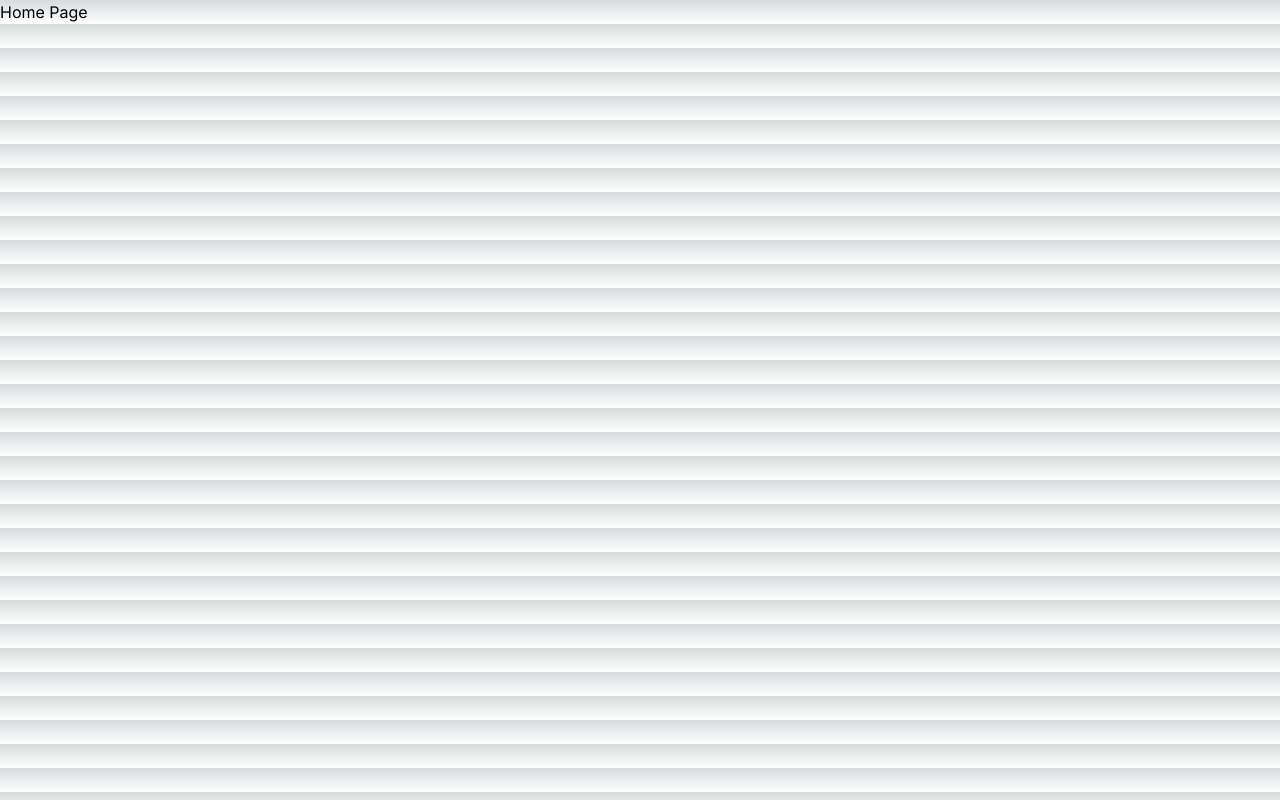
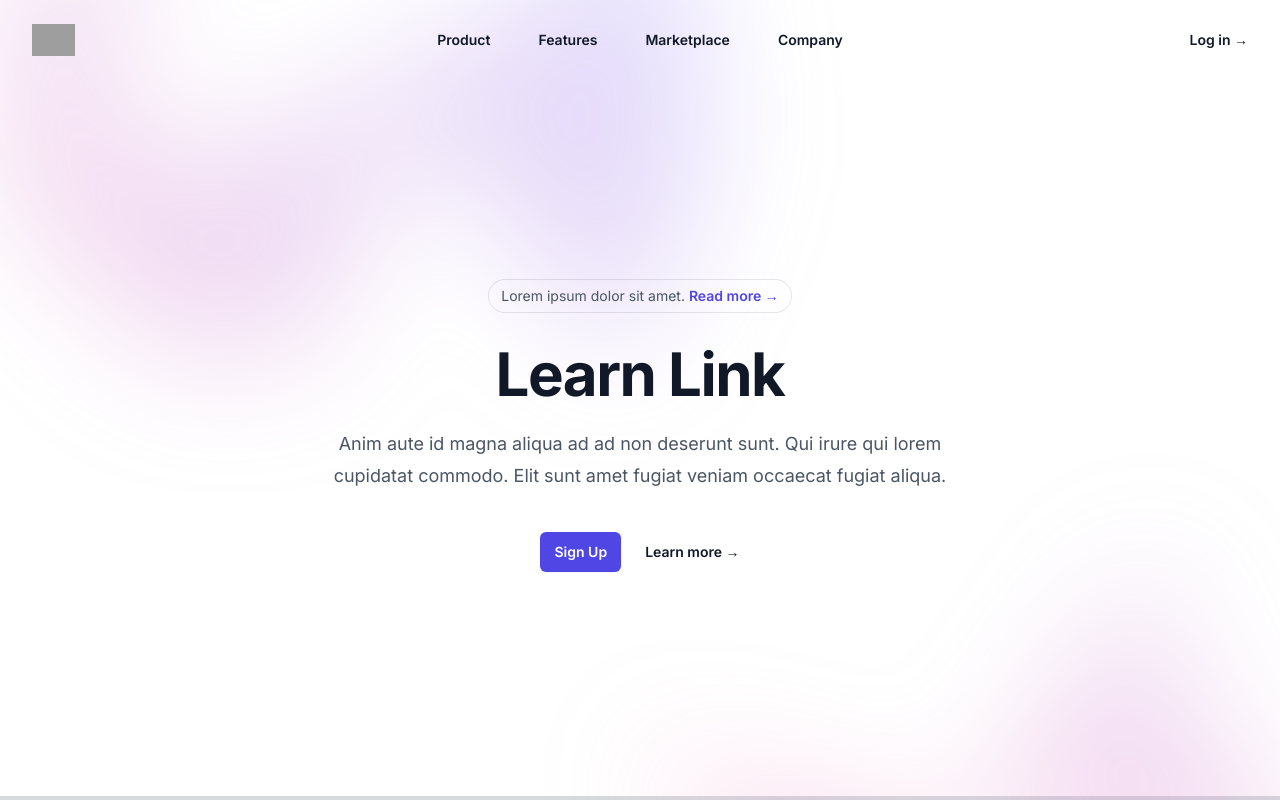
Before and after one commit to jsoto007/learn-link, a Next.js app in the folder client/: page / in a window 1280 px wide. Shown: the top 800 px of the page. Built offline with nearby package versions, Linux system fonts and the light colour scheme; grey boxes are pictures that could not be loaded.

Commit message:
added initial home page placeholder content

```diff
--- a/client/package.json
+++ b/client/package.json
@@ -9,6 +9,8 @@
     "lint": "next lint"
   },
   "dependencies": {
+    "@headlessui/react": "^1.7.17",
+    "@heroicons/react": "^2.0.18",
     "autoprefixer": "10.4.16",
     "eslint": "8.50.0",
     "eslint-config-next": "13.5.2",
--- a/client/src/app/page.js
+++ /dev/null
@@ -1,9 +0,0 @@
-import Image from 'next/image'
-
-export default function Home() {
-  return (
-    <main>
-      <h1>Home Page</h1>
-    </main>
-  )
-}
--- /dev/null
+++ b/client/src/app/page.jsx
@@ -0,0 +1,163 @@
+"use client"
+
+import { useState } from 'react'
+import { Dialog } from '@headlessui/react'
+import { Bars3Icon, XMarkIcon } from '@heroicons/react/24/outline'
+
+const navigation = [
+  { name: 'Product', href: '#' },
+  { name: 'Features', href: '#' },
+  { name: 'Marketplace', href: '#' },
+  { name: 'Company', href: '#' },
+]
+
+export default function Home() {
+  const [mobileMenuOpen, setMobileMenuOpen] = useState(false)
+
+  return (
+    <main>
+      <div className="bg-white">
+        <header className="absolute inset-x-0 top-0 z-50">
+          <nav className="flex items-center justify-between p-6 lg:px-8" aria-label="Global">
+            <div className="flex lg:flex-1">
+              <a href="#" className="-m-1.5 p-1.5">
+                <span className="sr-only">Your Company</span>
+                <img
+                  className="h-8 w-auto"
+                  src="https://tailwindui.com/img/logos/mark.svg?color=indigo&shade=600"
+                  alt=""
+                />
+              </a>
+            </div>
+            <div className="flex lg:hidden">
+              <button
+                type="button"
+                className="-m-2.5 inline-flex items-center justify-center rounded-md p-2.5 text-gray-700"
+                onClick={() => setMobileMenuOpen(true)}
+              >
+                <span className="sr-only">Open main menu</span>
+                <Bars3Icon className="h-6 w-6" aria-hidden="true" />
+              </button>
+            </div>
+            <div className="hidden lg:flex lg:gap-x-12">
+              {navigation.map((item) => (
+                <a key={item.name} href={item.href} className="text-sm font-semibold leading-6 text-gray-900">
+                  {item.name}
+                </a>
+              ))}
+            </div>
+            <div className="hidden lg:flex lg:flex-1 lg:justify-end">
+              <a href="#" className="text-sm font-semibold leading-6 text-gray-900">
+                Log in <span aria-hidden="true">&rarr;</span>
+              </a>
+            </div>
+          </nav>
+          <Dialog as="div" className="lg:hidden" open={mobileMenuOpen} onClose={setMobileMenuOpen}>
+            <div className="fixed inset-0 z-50" />
+            <Dialog.Panel className="fixed inset-y-0 right-0 z-50 w-full overflow-y-auto bg-white px-6 py-6 sm:max-w-sm sm:ring-1 sm:ring-gray-900/10">
+              <div className="flex items-center justify-between">
+                <a href="#" className="-m-1.5 p-1.5">
+                  <span className="sr-only">Your Company</span>
+                  <img
+                    className="h-8 w-auto"
+                    src="https://tailwindui.com/img/logos/mark.svg?color=indigo&shade=600"
+                    alt=""
+                  />
+                </a>
+                <button
+                  type="button"
+                  className="-m-2.5 rounded-md p-2.5 text-gray-700"
+                  onClick={() => setMobileMenuOpen(false)}
+                >
+                  <span className="sr-only">Close menu</span>
+                  <XMarkIcon className="h-6 w-6" aria-hidden="true" />
+                </button>
+              </div>
+              <div className="mt-6 flow-root">
+                <div className="-my-6 divide-y divide-gray-500/10">
+                  <div className="space-y-2 py-6">
+                    {navigation.map((item) => (
+                      <a
+                        key={item.name}
+                        href={item.href}
+                        className="-mx-3 block rounded-lg px-3 py-2 text-base font-semibold leading-7 text-gray-900 hover:bg-gray-50"
+                      >
+                        {item.name}
+                      </a>
+                    ))}
+                  </div>
+                  <div className="py-6">
+                    <a
+                      href="#"
+                      className="-mx-3 block rounded-lg px-3 py-2.5 text-base font-semibold leading-7 text-gray-900 hover:bg-gray-50"
+                    >
+                      Log in
+                    </a>
+                  </div>
+                </div>
+              </div>
+            </Dialog.Panel>
+          </Dialog>
+        </header>
+
+        <div className="relative isolate px-6 pt-14 lg:px-8">
+          <div
+            className="absolute inset-x-0 -top-40 -z-10 transform-gpu overflow-hidden blur-3xl sm:-top-80"
+            aria-hidden="true"
+          >
+            <div
+              className="relative left-[calc(50%-11rem)] aspect-[1155/678] w-[36.125rem] -translate-x-1/2 rotate-[30deg] bg-gradient-to-tr from-[#ff80b5] to-[#9089fc] opacity-30 sm:left-[calc(50%-30rem)] sm:w-[72.1875rem]"
+              style={{
+                clipPath:
+                  'polygon(74.1% 44.1%, 100% 61.6%, 97.5% 26.9%, 85.5% 0.1%, 80.7% 2%, 72.5% 32.5%, 60.2% 62.4%, 52.4% 68.1%, 47.5% 58.3%, 45.2% 34.5%, 27.5% 76.7%, 0.1% 64.9%, 17.9% 100%, 27.6% 76.8%, 76.1% 97.7%, 74.1% 44.1%)',
+              }}
+            />
+          </div>
+          <div className="mx-auto max-w-2xl py-32 sm:py-48 lg:py-56">
+            <div className="hidden sm:mb-8 sm:flex sm:justify-center">
+              <div className="relative rounded-full px-3 py-1 text-sm leading-6 text-gray-600 ring-1 ring-gray-900/10 hover:ring-gray-900/20">
+              Lorem ipsum dolor sit amet.{' '}
+                <a href="#" className="font-semibold text-indigo-600">
+                  <span className="absolute inset-0" aria-hidden="true" />
+                  Read more <span aria-hidden="true">&rarr;</span>
+                </a>
+              </div>
+            </div>
+            <div className="text-center">
+              <h1 className="text-4xl font-bold tracking-tight text-gray-900 sm:text-6xl">
+                Learn Link
+              </h1>
+              <p className="mt-6 text-lg leading-8 text-gray-600">
+                Anim aute id magna aliqua ad ad non deserunt sunt. Qui irure qui lorem cupidatat commodo. Elit sunt amet
+                fugiat veniam occaecat fugiat aliqua.
+              </p>
+              <div className="mt-10 flex items-center justify-center gap-x-6">
+                <a
+                  href="#"
+                  className="rounded-md bg-indigo-600 px-3.5 py-2.5 text-sm font-semibold text-white shadow-sm hover:bg-indigo-500 focus-visible:outline focus-visible:outline-2 focus-visible:outline-offset-2 focus-visible:outline-indigo-600"
+                >
+                  Sign Up
+                </a>
+                <a href="#" className="text-sm font-semibold leading-6 text-gray-900">
+                  Learn more <span aria-hidden="true">→</span>
+                </a>
+              </div>
+            </div>
+          </div>
+          <div
+            className="absolute inset-x-0 top-[calc(100%-13rem)] -z-10 transform-gpu overflow-hidden blur-3xl sm:top-[calc(100%-30rem)]"
+            aria-hidden="true"
+          >
+            <div
+              className="relative left-[calc(50%+3rem)] aspect-[1155/678] w-[36.125rem] -translate-x-1/2 bg-gradient-to-tr from-[#ff80b5] to-[#9089fc] opacity-30 sm:left-[calc(50%+36rem)] sm:w-[72.1875rem]"
+              style={{
+                clipPath:
+                  'polygon(74.1% 44.1%, 100% 61.6%, 97.5% 26.9%, 85.5% 0.1%, 80.7% 2%, 72.5% 32.5%, 60.2% 62.4%, 52.4% 68.1%, 47.5% 58.3%, 45.2% 34.5%, 27.5% 76.7%, 0.1% 64.9%, 17.9% 100%, 27.6% 76.8%, 76.1% 97.7%, 74.1% 44.1%)',
+              }}
+            />
+          </div>
+        </div>
+      </div>
+    </main>
+  )
+}
```
Also changed, not shown: 1 other file (tests, documents, lock files or other folders).
